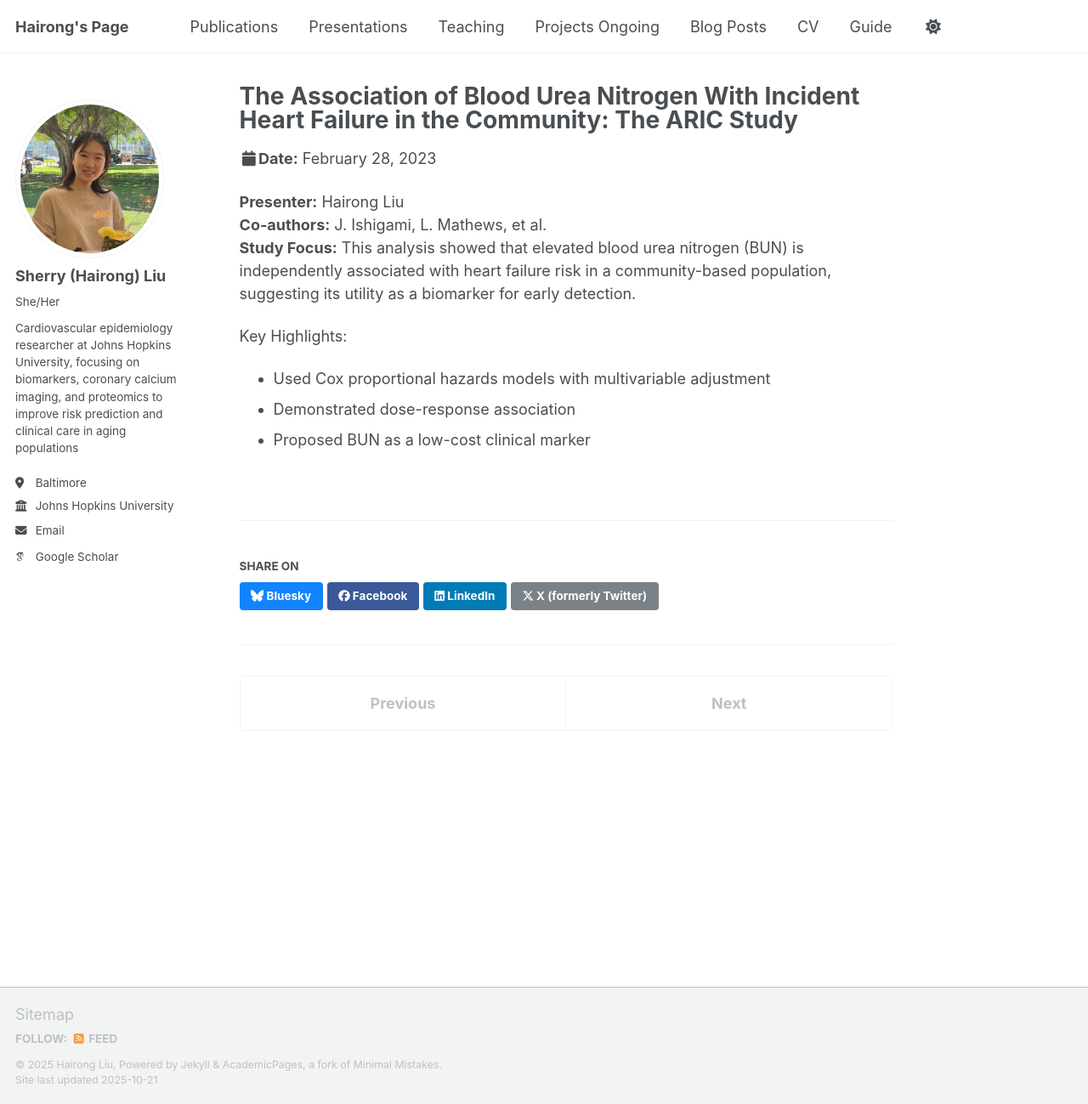
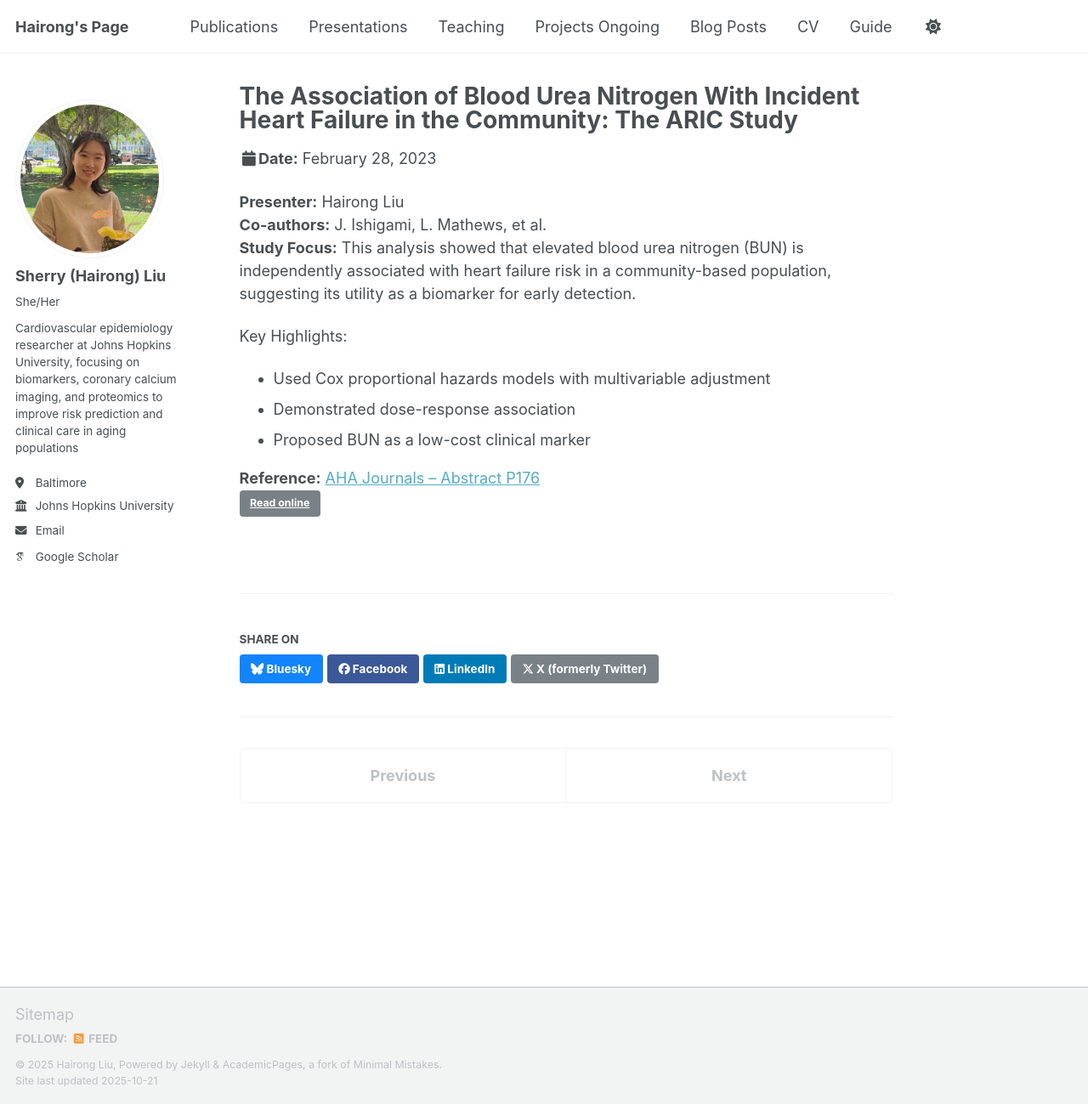
Before and after one commit to sherry090345/sherry090345.github.io, a Jekyll site: the page built from _talks/2023-02-28-epi-bun-hf.md, in a window 1280 px wide and 1299 px high. Shown: the whole window at 85% size. Built offline with Jekyll 4.4.1, drawn with Linux system fonts in a browser that asks for light colours; some web fonts are replaced; a script that is not in the unit is left out.

Commit message:
Update 2023-02-28-epi-bun-hf.md

```diff
--- a/_talks/2023-02-28-epi-bun-hf.md
+++ b/_talks/2023-02-28-epi-bun-hf.md
@@ -16,3 +16,6 @@ Key Highlights:
 - Used Cox proportional hazards models with multivariable adjustment
 - Demonstrated dose-response association
 - Proposed BUN as a low-cost clinical marker
+
+**Reference:** [AHA Journals – Abstract P176](https://www.ahajournals.org/doi/10.1161/circ.147.suppl_1.P176)
+<a class="btn btn--primary btn--small" href="https://www.ahajournals.org/doi/10.1161/circ.147.suppl_1.P176" target="_blank" rel="noopener">Read online</a>
```
